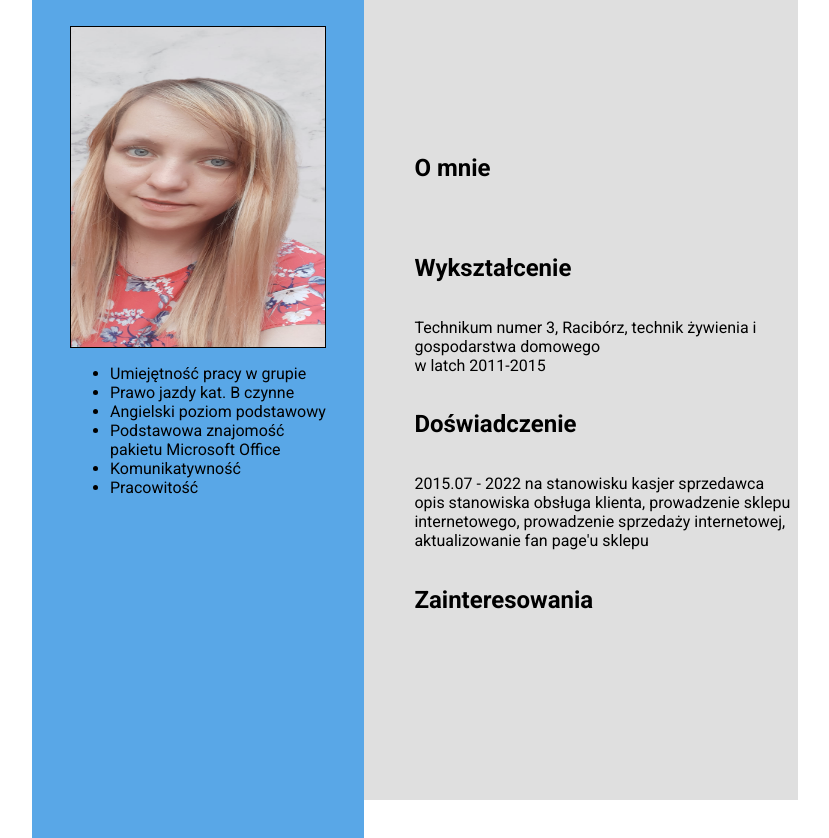
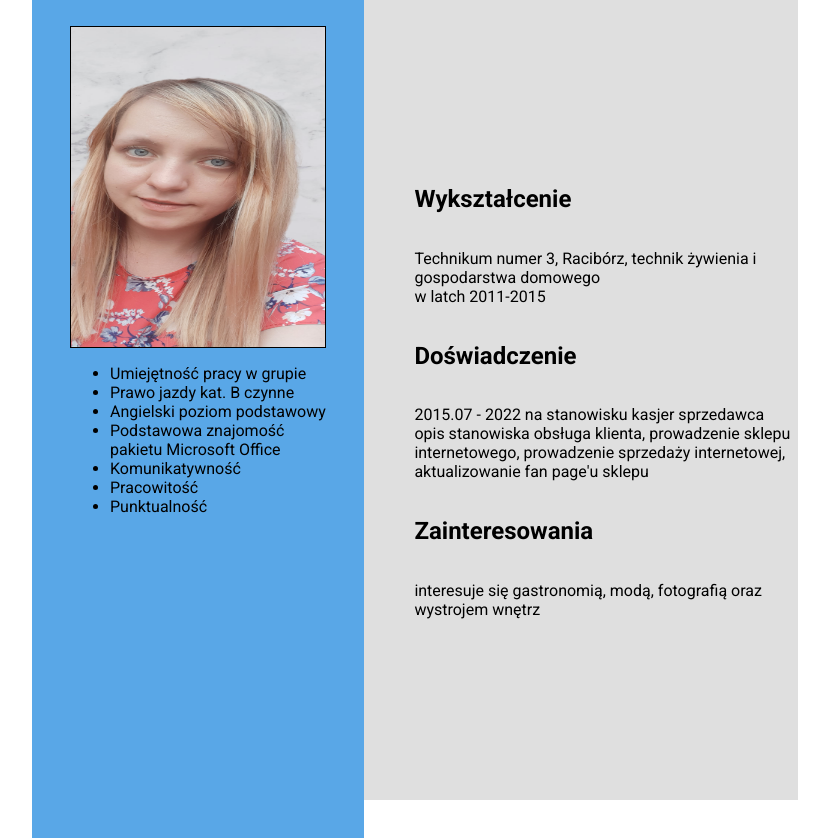
Before and after one commit to bubakowski/CVMariola, a plain HTML site: page index.html in a window 1280 px wide. Shown: the whole page, without its empty margins (225-1054 px from the left). Drawn offline with Linux system fonts and the light colour scheme.

Commit message:
update v2

```diff
--- a/index.html
+++ b/index.html
@@ -24,12 +24,11 @@
                     <li>Podstawowa znajomość pakietu Microsoft Office</li>
                     <li>Komunikatywność</li>
                     <li>Pracowitość</li>
+                    <li>Punktualność</li>
                 </ul>
             </div>
         </aside>
         <section class="main">
-            <h2>O mnie</h2>
-            <p></p>
             <h2>Wykształcenie</h2>
             <p>Technikum numer 3, Racibórz, technik żywienia i gospodarstwa domowego <br> w latch 2011-2015</p>
             <h2>Doświadczenie</h2>
@@ -39,7 +38,7 @@
                 fan page'u sklepu
             </p>
             <h2>Zainteresowania</h2>
-            <p> </p>
+            <p> interesuje się gastronomią, modą, fotografią oraz wystrojem wnętrz </p>
         </section>
 
     </div>
```
